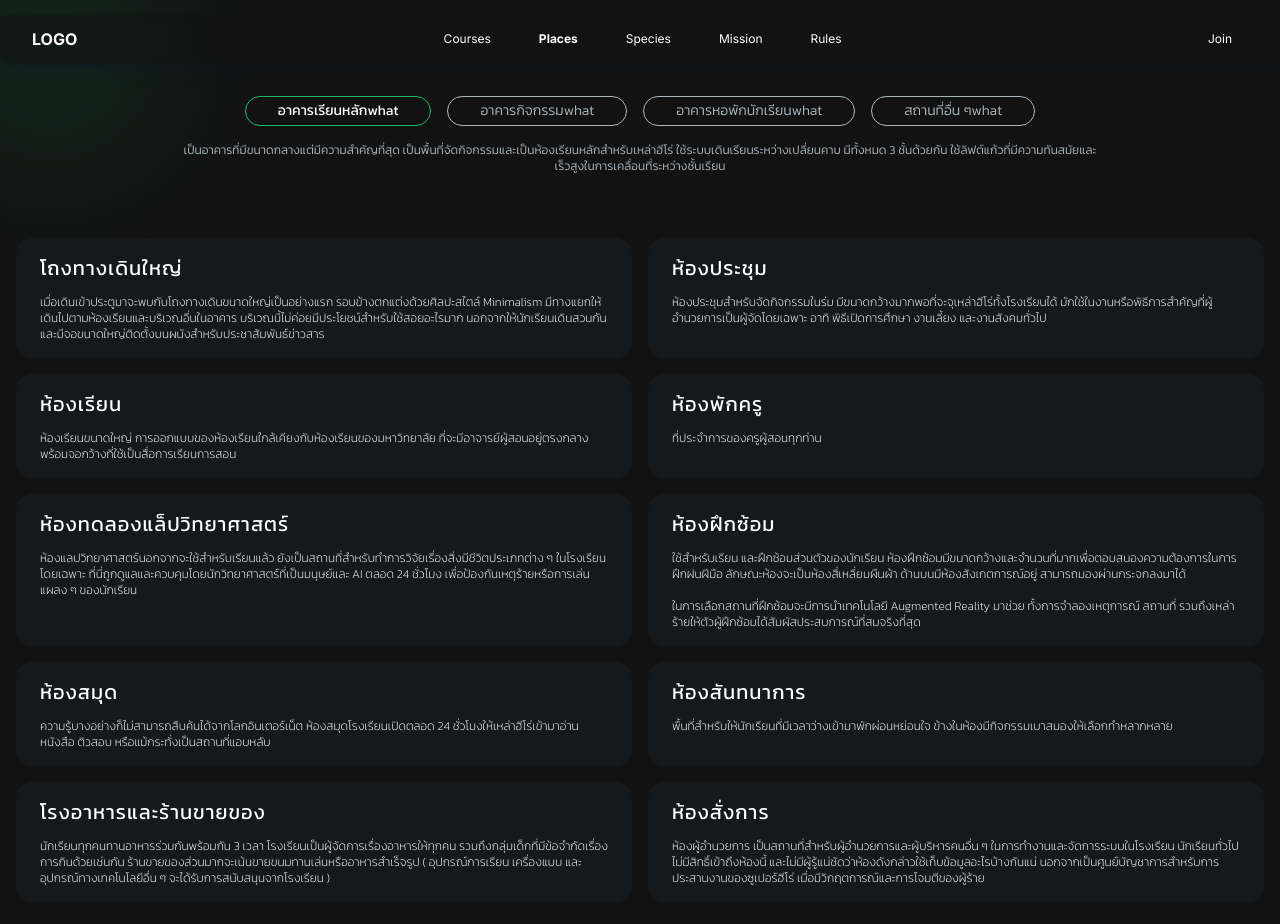
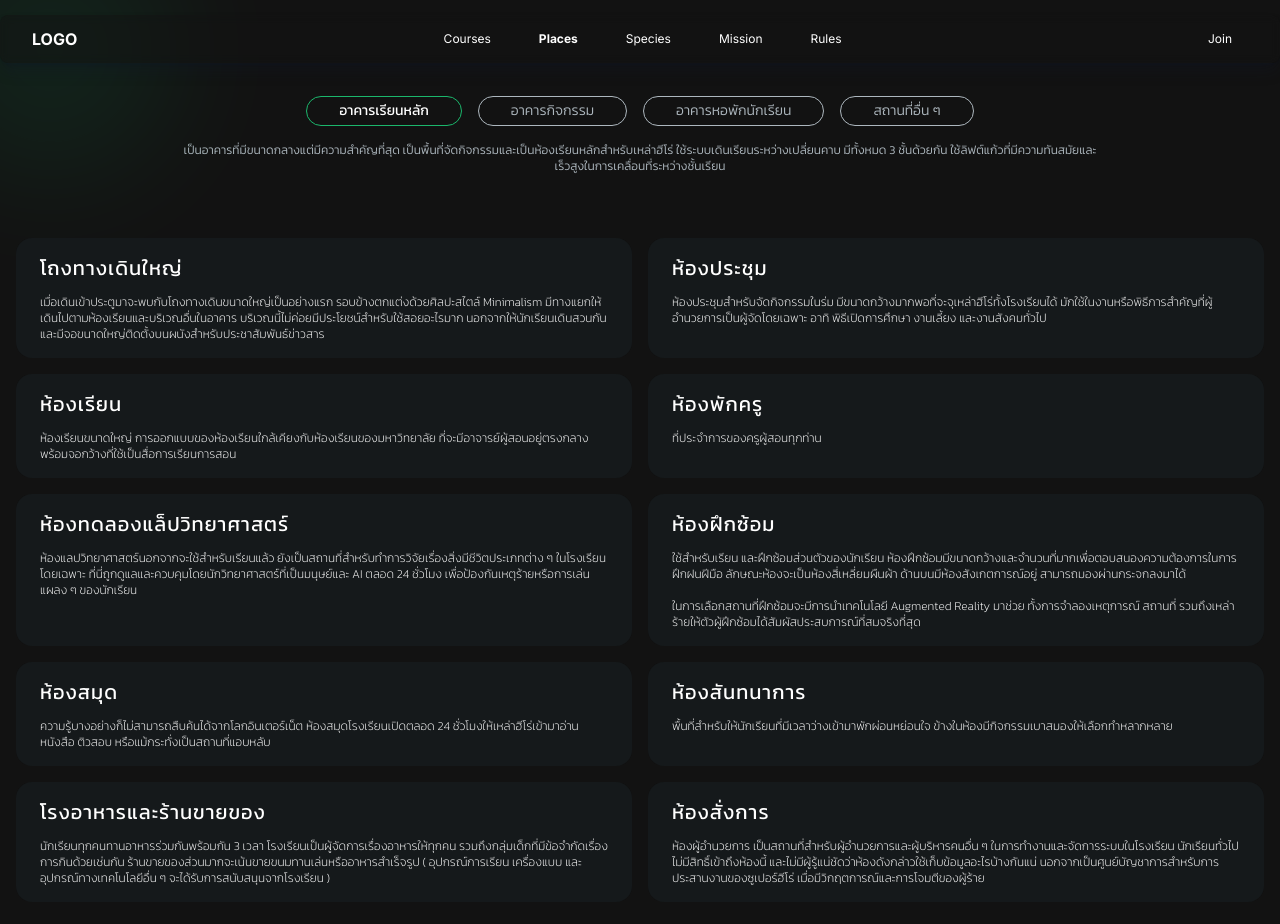
Before and after one commit to SutheeraP/AHA_AU, a Next.js app in the folder aha_au/: page /places in a window 1280 px wide. Shown: the top 924 px of the page. Built offline with nearby package versions, Linux system fonts and the light colour scheme.

Commit message:
Update page.js

```diff
--- a/aha_au/src/app/places/page.js
+++ b/aha_au/src/app/places/page.js
@@ -1,4 +1,5 @@
 "use client";
+
 import React, { useState } from "react";
 import Navbar from "../component/Navbar";
 import GreenBlur from "../component/GreenBlur";
@@ -9,7 +10,7 @@ const kanit = Kanit({
   weight: ["300", "400", "600", "700", "100", "200"],
 });
 
-export default function page() {
+export default function Page() {
   const navigate = [
     {
       label: "อาคารเรียนหลัก",
@@ -157,7 +158,7 @@ export default function page() {
                         : "text-faded border-faded font-light hover:text-primary"
                     }  border w-fit py-1 px-8 rounded-full cursor-pointer text-sm`}
                   >
-                    {navigate.label}what
+                    {navigate.label}
                   </div>
                 ))}
               </div>
```
